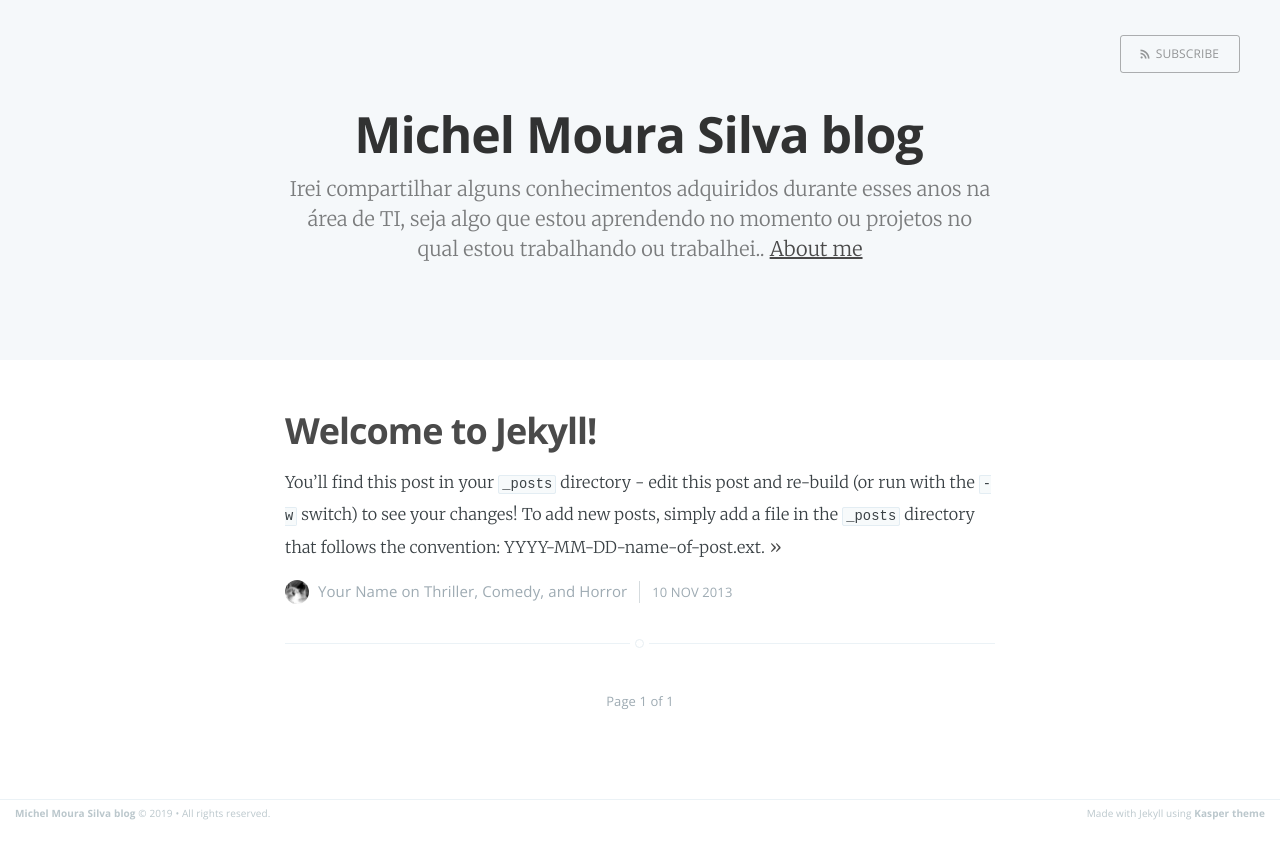
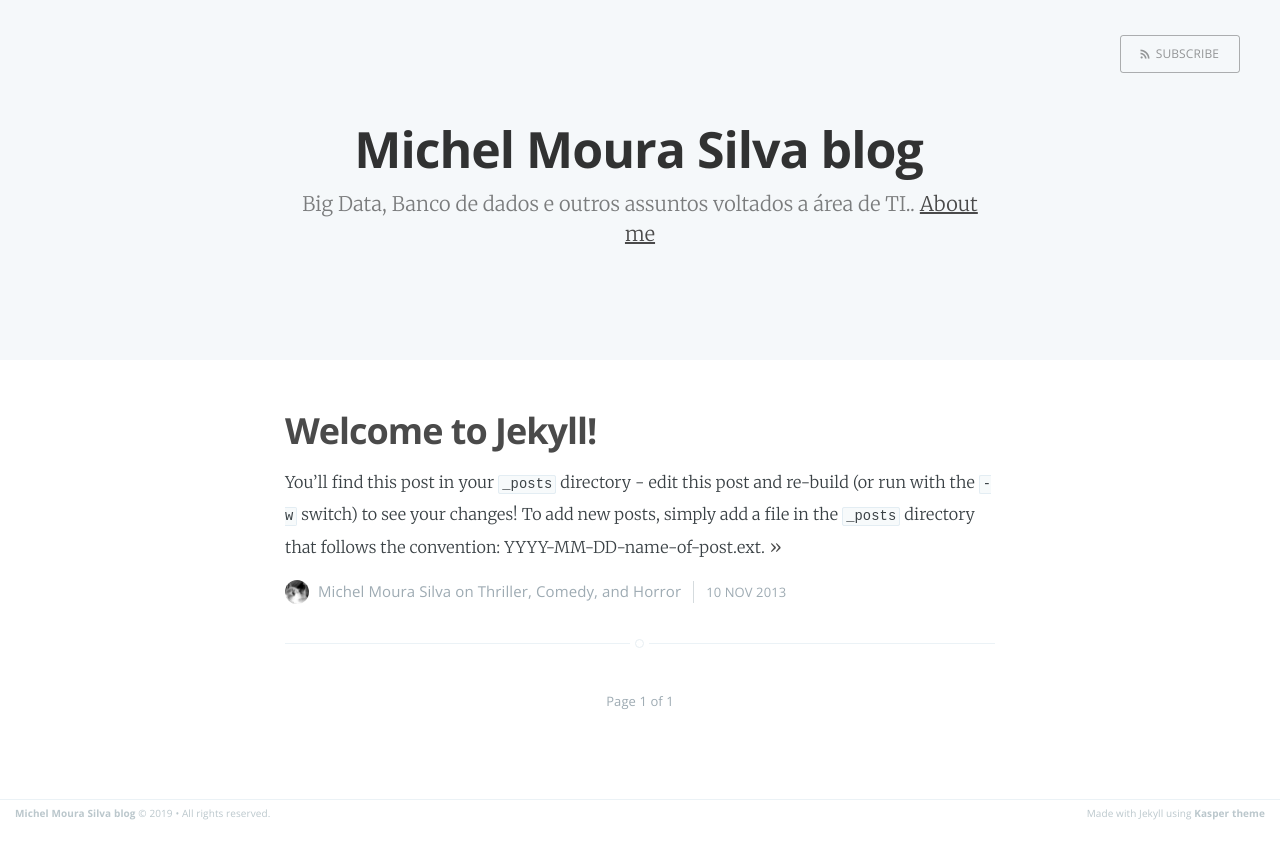
Before and after one commit to michelmourasilva/michelmourasilva.github.io, a Jekyll site: the page built from index.html, in a window 1280 px wide. Shown: the top 859 px of the page. Built offline with Jekyll 4.4.1, drawn with Linux system fonts in a browser that asks for light colours; the list of posts is cut into pages by our own code.

Commit message:
Update _config.yml

```diff
--- a/_config.yml
+++ b/_config.yml
@@ -1,6 +1,6 @@
 name: Michel Moura Silva blog
-description: Irei compartilhar alguns conhecimentos adquiridos durante esses anos na área de TI, seja algo que estou aprendendo no momento ou projetos no qual estou trabalhando ou trabalhei.
-meta_description: "Your New Jekyll Site, Blogging about stuffs"
+description: Big Data, Banco de dados e outros assuntos voltados a área de TI.
+meta_description: "Big Data, Banco de dados e outros assuntos voltados a área de TI"
 
 markdown: kramdown
 highlighter: pygments
@@ -12,5 +12,5 @@ google_analytics: 'UA-134337142-1'
 gems: [jekyll-paginate]
 
 # Details for the RSS feed generator
-url:            'blog url'
-author:         'Your Name'
+url:            'michelmourasilva.github.io'
+author:         'Michel Moura Silva'
```
